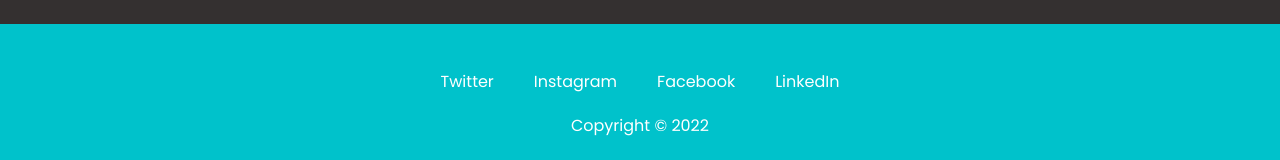
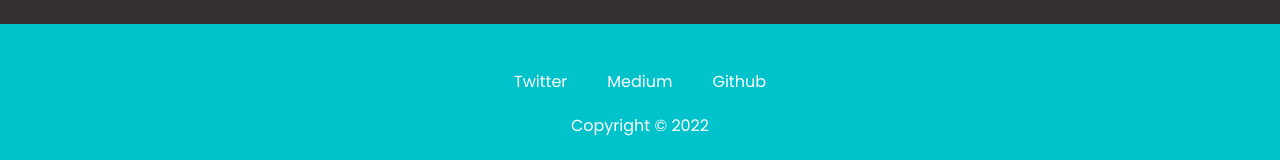
Before and after one commit to LvnReyS16/personal-portfolio, a React (Vite) app: page / in a window 1280 px wide. Shown: the part 5268-5428 px from the top of the page. Built offline with nearby package versions, Linux system fonts and the light colour scheme.

Commit message:
refactor footer links

```diff
--- a/src/components/Footer.jsx
+++ b/src/components/Footer.jsx
@@ -1,50 +1,25 @@
 import React from "react";
+import { SocialLinks } from "../data";
 
 const Footer = () => {
   return (
     <div className="h-[20vh] bg-secondary">
       <div className="flex w-full flex-col h-full justify-center items-center gap-5 text-white">
         <ul className="flex justify-center gap-4 lg:gap-10 items-center ">
-          <li>
+          {
+            SocialLinks.map((item,index)=> (
+            <li key={index}>
               <a
                 className="hover:underline"
-              href="https://twitter.com/LvnReyS"
+                href={item?.link}
                 target="_blank"
                 rel="noreferrer"
               >
-              Twitter
+                {item?.name}
               </a>
             </li>
-          <li>
-            <a
-              className="hover:underline"
-              href="https://www.instagram.com/elvinreysaavedra/"
-              rel="noreferrer"
-              target="_blank"
-            >
-              Instagram
-            </a>
-          </li>
-          <li>
-            <a
-              className="hover:underline"
-              href="https://www.facebook.com/ElvinSRey"
-              rel="noreferrer"
-              target="_blank"
-            >
-              Facebook
-            </a>
-          </li>
-          <li>
-            <a
-              className="hover:underline"
-              href="https://www.linkedin.com/in/elvinreysaavedra/"
-              rel="noreferrer"
-              target="_blank"
-            >
-              LinkedIn
-            </a>
-          </li>
+            ))
+          }
         </ul>
         <p>Copyright &copy; {new Date().getFullYear()}</p>
       </div>
--- a/src/data.js
+++ b/src/data.js
@@ -152,3 +152,19 @@ export const Graphics = [
     img: graphic14,
   },
 ];
+
+
+export const SocialLinks = [
+  {
+    name: "Twitter",
+    link: "https://twitter.com/LvnReyS"
+  },
+  {
+    name: "Medium",
+    link: "https://medium.com/@saavedra.lvnry"
+  },
+  {
+    name: "Github",
+    link: "https://github.com/LvnReyS16"
+  },
+]
```
Lines whose indentation alone changed are shown as unchanged.
